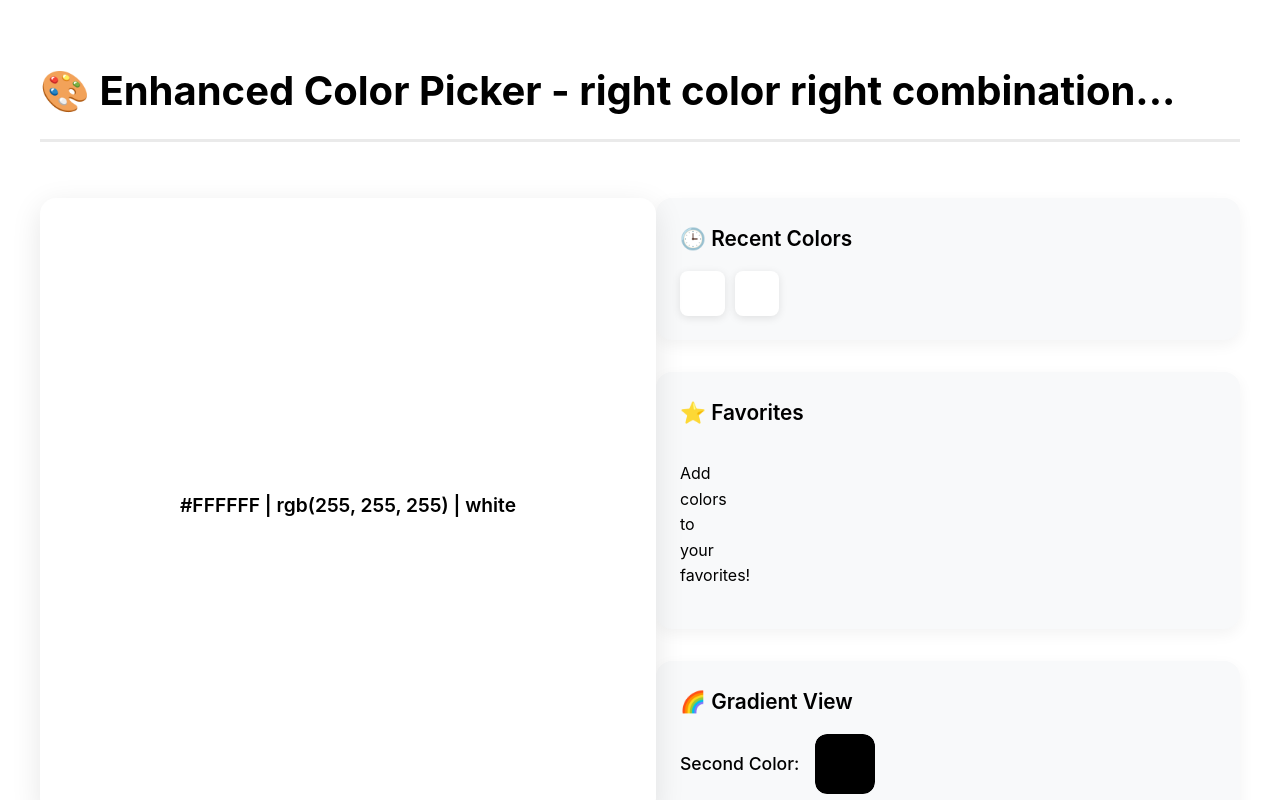
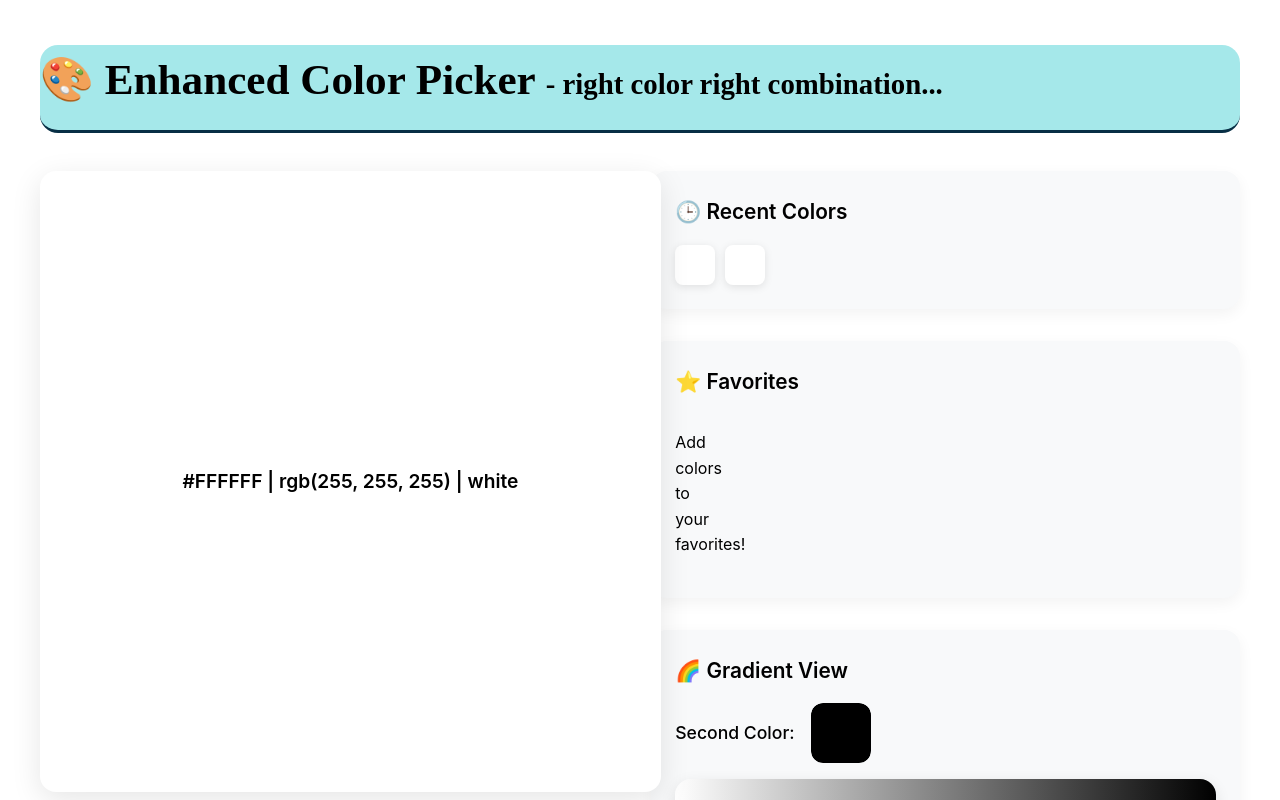
Before and after one commit to iamyosh/Enhanced-Color-Picker-Application, a React (Vite) app: page / in a window 1280 px wide. Shown: the top 800 px of the page. Built offline with nearby package versions, Linux system fonts and the light colour scheme.

Commit message:
padding and margin changes

```diff
--- a/src/index.css
+++ b/src/index.css
@@ -9,20 +9,30 @@ body {
 .color-picker-container {
     display: grid;
     grid-template-columns: 1fr 1fr;
-    gap: 2rem;
+    gap: 1.4rem;
     max-width: 1200px;
     margin: 0 auto;
-    padding: 2rem;
+    padding: 1rem;
     min-height: 100vh;
 }
 
 h1 {
-    font-size: 2.5rem;
-    margin-bottom: 1.5rem;
+    font-size: 2.7rem;
+    margin-bottom: 1rem;
     font-weight: 700;
     grid-column: 1 / -1;
-    border-bottom: 3px solid #eaeaea;
+    border-bottom: 3px solid #072f45;
     padding-bottom: 1rem;
+    font-family: cursive;
+    text-align: left;
+    background-color: rgb(165, 232, 234);
+    border-radius: 18px;
+}
+
+.text2{
+    font-size: 1.8rem;
+    padding-bottom: 0.3px;
+    font-family:'Times New Roman', Times, serif;
 }
 
 /* Left Column - Main Color Picker */
```
